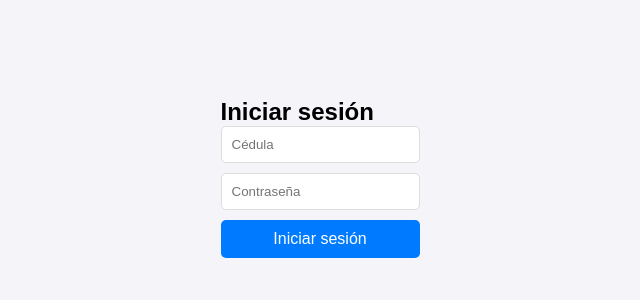
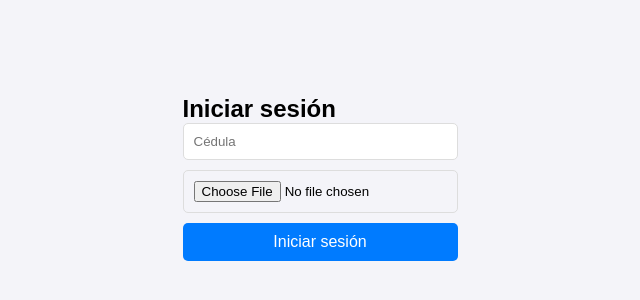
Before and after one commit to DomeLiz/TesisMecanismo, a React (Create React App) app in the folder frontend/: page /login in a window 1280 px wide. Shown: the part 222-522 px from the top of the page, without its empty margins (320-960 px from the left). Built offline with nearby package versions, Linux system fonts and the light colour scheme.

Commit message:
login con certificados digitales

```diff
--- a/frontend/src/components/Login.js
+++ b/frontend/src/components/Login.js
@@ -4,44 +4,45 @@ import axios from 'axios';
 
 const Login = () => {
   const [cedula, setCedula] = useState('');
-  const [password, setPassword] = useState('');
+  const [certificado, setCertificado] = useState(null); // Nuevo estado para el certificado
   const [error, setError] = useState(null);
   const navigate = useNavigate();
 
   const handleLogin = async (e) => {
     e.preventDefault();
+    if (!certificado) {
+      setError('Debe seleccionar un certificado');
+      return;
+    }
+
+    const formData = new FormData();
+    formData.append('cedula', cedula);
+    formData.append('certificado', certificado); // Agregar el archivo del certificado
+
     try {
-      const response = await axios.post('http://localhost:3000/api/v1/auth/login', {
-        cedula,
-        password
-      });
+      const response = await axios.post(
+        'http://localhost:3000/api/v1/auth/login',
+        formData,
+        {
+          headers: {
+            'Content-Type': 'multipart/form-data', // Indicar que se envía un formulario con archivos
+          },
+        }
+      );
 
       // Desestructurar los datos de la respuesta
-      const { role, token } = response.data;
+      const { token } = response.data;
 
-      // Almacenar el token, la cédula y el usuario_id en localStorage
+      // Almacenar el token y la cédula en localStorage
       localStorage.setItem('token', token);
       localStorage.setItem('cedula', cedula);
 
-      // Comprobar si las credenciales son para el administrador
-      if (cedula === '1750691111' && password === 'adminadmin') {
-        navigate('/admin-verify-otp', {
-          state: {
-            cedula,         // Pasar la cédula del admin
-            role,           // Pasar el rol (admin)
-
-          }
-        });
-      } else {
-        // Para otros usuarios
-        navigate('/verify-otp', {
-          state: {
-            cedula,         // Pasar la cédula del usuario
-            role,           // Pasar el rol (user)
-
-          }
-        });
-      }
+      // Redirigir a la pantalla de verificación de OTP
+      navigate('/verify-otp', {
+        state: {
+          cedula,
+        },
+      });
     } catch (error) {
       setError('Error en el inicio de sesión');
       console.error('Error en el login:', error);
@@ -61,15 +62,14 @@ const Login = () => {
           required
         />
         <input
-          type="password"
-          name="password"
-          placeholder="Contraseña"
-          value={password}
-          onChange={(e) => setPassword(e.target.value)}
+          type="file"
+          name="certificado"
+          accept=".crt,.pem" // Restricción para archivos de certificados
+          onChange={(e) => setCertificado(e.target.files[0])}
           required
         />
         <button type="submit">Iniciar sesión</button>
-        {error && <p>{error}</p>}
+        {error && <p style={{ color: 'red' }}>{error}</p>}
       </form>
     </div>
   );
```
